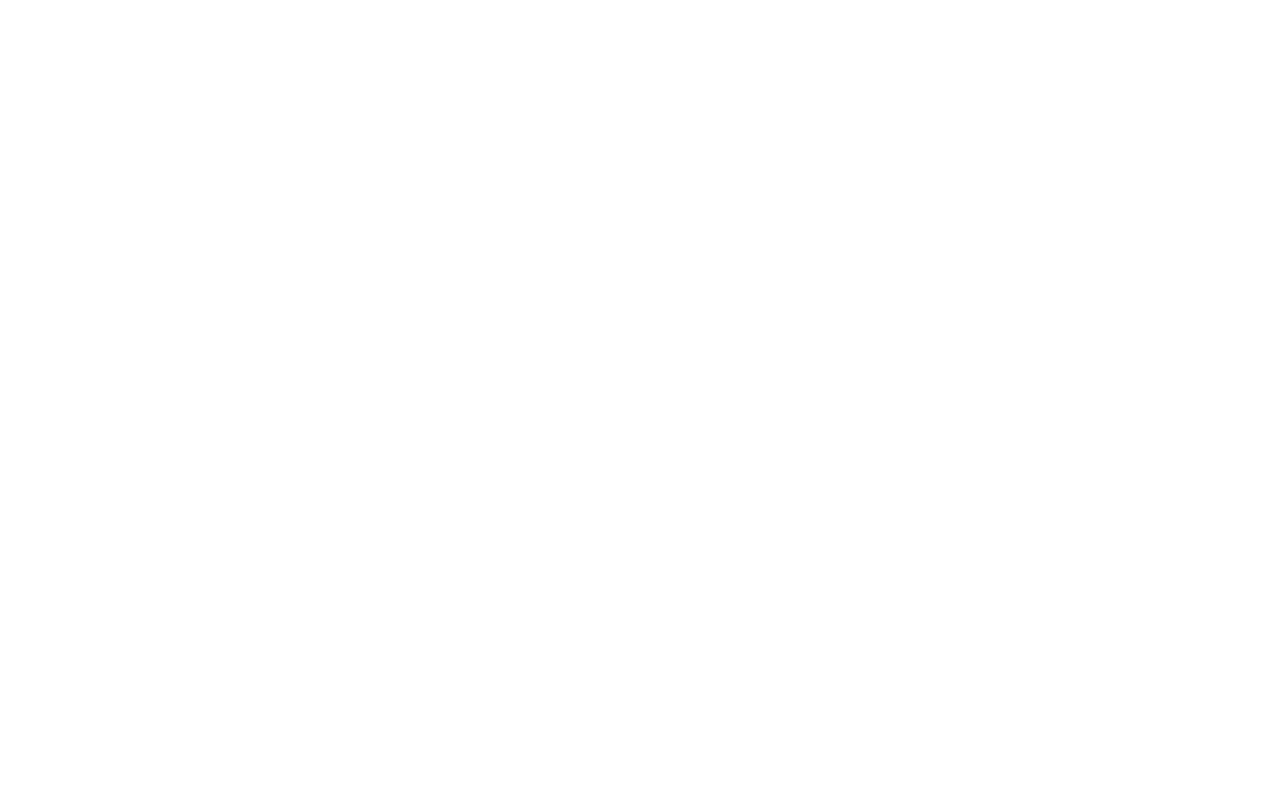
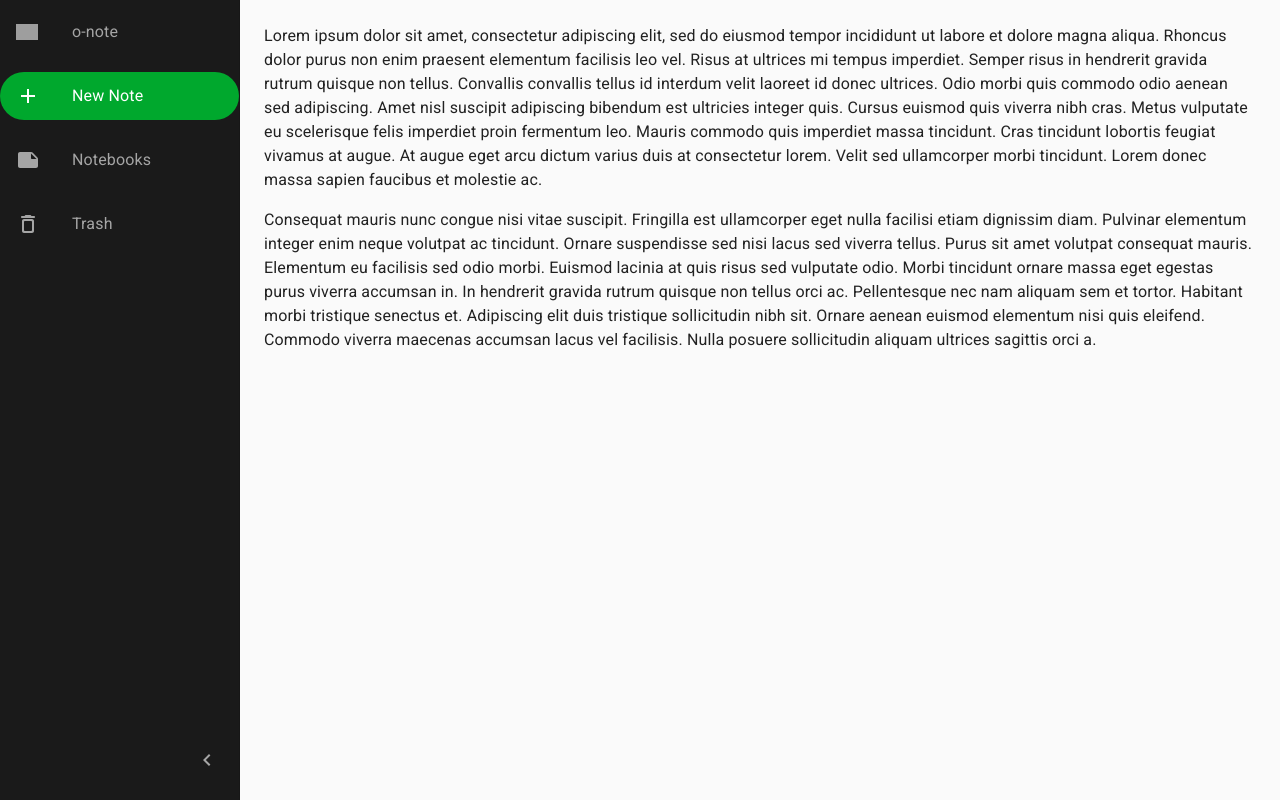
Before and after one commit to heegupark/omega-note, a Next.js app: page / in a window 1280 px wide. Built offline with nearby package versions, Linux system fonts and the light colour scheme; grey boxes are pictures that could not be loaded.

Commit message:
inital drawer

```diff
--- /dev/null
+++ b/components/left-drawer.tsx
@@ -0,0 +1,211 @@
+import React from 'react';
+import clsx from 'clsx';
+import { createStyles, makeStyles, Theme } from '@material-ui/core/styles';
+import Drawer from '@material-ui/core/Drawer';
+import List from '@material-ui/core/List';
+import CssBaseline from '@material-ui/core/CssBaseline';
+import Typography from '@material-ui/core/Typography';
+import IconButton from '@material-ui/core/IconButton';
+import ChevronLeftIcon from '@material-ui/icons/ChevronLeft';
+import ChevronRightIcon from '@material-ui/icons/ChevronRight';
+import ListItem from '@material-ui/core/ListItem';
+import ListItemIcon from '@material-ui/core/ListItemIcon';
+import ListItemText from '@material-ui/core/ListItemText';
+import DeleteOutlineRoundedIcon from '@material-ui/icons/DeleteOutlineRounded';
+import NoteRoundedIcon from '@material-ui/icons/NoteRounded';
+import { Flex, Box } from '@chakra-ui/core';
+import Tooltip from '@material-ui/core/Tooltip';
+import AddIcon from '@material-ui/icons/Add';
+
+const drawerWidth = 240;
+
+const useStyles = makeStyles((theme: Theme) =>
+  createStyles({
+    root: {
+      display: 'flex',
+    },
+    appBar: {
+      zIndex: theme.zIndex.drawer + 1,
+      transition: theme.transitions.create(['width', 'margin'], {
+        easing: theme.transitions.easing.sharp,
+        duration: theme.transitions.duration.leavingScreen,
+      }),
+    },
+    appBarShift: {
+      marginLeft: drawerWidth,
+      width: `calc(100% - ${drawerWidth}px)`,
+      transition: theme.transitions.create(['width', 'margin'], {
+        easing: theme.transitions.easing.sharp,
+        duration: theme.transitions.duration.enteringScreen,
+      }),
+    },
+    menuButton: {
+      marginRight: 36,
+    },
+    hide: {
+      display: 'none',
+    },
+    drawer: {
+      width: drawerWidth,
+      flexShrink: 0,
+      whiteSpace: 'nowrap',
+    },
+    drawerOpen: {
+      width: drawerWidth,
+      transition: theme.transitions.create('width', {
+        easing: theme.transitions.easing.sharp,
+        duration: theme.transitions.duration.enteringScreen,
+      }),
+      backgroundColor: 'rgb(26,26,26)',
+      color: 'rgb(165,165,165)',
+    },
+    drawerClose: {
+      transition: theme.transitions.create('width', {
+        easing: theme.transitions.easing.sharp,
+        duration: theme.transitions.duration.leavingScreen,
+      }),
+      overflowX: 'hidden',
+      width: theme.spacing(7) + 1,
+      [theme.breakpoints.up('sm')]: {
+        width: theme.spacing(7) + 1,
+      },
+      backgroundColor: 'rgb(26,26,26)',
+    },
+    toolbar: {
+      position: 'absolute',
+      bottom: '0',
+      right: '0',
+      padding: theme.spacing(0, 1),
+      // necessary for content to be below app bar
+      ...theme.mixins.toolbar,
+    },
+    content: {
+      flexGrow: 1,
+      padding: theme.spacing(3),
+    },
+    icon: {
+      color: 'rgb(165,165,165)',
+    },
+    addNoteIcon: {
+      color: 'white',
+    },
+    addNote: {
+      backgroundColor: 'rgb(0,168,45)',
+      color: 'white',
+      borderRadius: '50px',
+      '&:hover': {
+        backgroundColor: 'rgb(0,143,38)',
+      },
+    },
+  })
+);
+
+export default function LeftDrawer() {
+  const classes = useStyles();
+  const [open, setOpen] = React.useState(true);
+
+  const handleDrawerToggle = () => {
+    setOpen(!open);
+  };
+
+  return (
+    <div className={classes.root}>
+      <CssBaseline />
+
+      <Drawer
+        variant="permanent"
+        className={clsx(classes.drawer, {
+          [classes.drawerOpen]: open,
+          [classes.drawerClose]: !open,
+        })}
+        classes={{
+          paper: clsx({
+            [classes.drawerOpen]: open,
+            [classes.drawerClose]: !open,
+          }),
+        }}
+      >
+        <List>
+          <ListItem key="o-note">
+            <ListItemIcon>
+              <img
+                src="../../static/images/o-logo.png"
+                style={{ width: '22px' }}
+              />
+            </ListItemIcon>
+            <ListItemText primary="o-note" />
+          </ListItem>
+        </List>
+        <List>
+          <ListItem button key="add-note" className={classes.addNote}>
+            <ListItemIcon>
+              <AddIcon className={classes.addNoteIcon} />
+            </ListItemIcon>
+            <ListItemText primary="New Note" />
+          </ListItem>
+        </List>
+        <List>
+          <ListItem button key="Notebooks">
+            <ListItemIcon>
+              <NoteRoundedIcon className={classes.icon} />
+            </ListItemIcon>
+            <ListItemText primary="Notebooks" />
+          </ListItem>
+        </List>
+        <List>
+          <ListItem button key="Trash">
+            <ListItemIcon>
+              <DeleteOutlineRoundedIcon className={classes.icon} />
+            </ListItemIcon>
+            <ListItemText primary="Trash" />
+          </ListItem>
+        </List>
+        <div className={classes.toolbar}>
+          <IconButton onClick={handleDrawerToggle} className={classes.icon}>
+            {open ? (
+              <Tooltip title="Click to close" arrow>
+                <ChevronLeftIcon />
+              </Tooltip>
+            ) : (
+              <Tooltip title="Click to open" arrow>
+                <ChevronRightIcon />
+              </Tooltip>
+            )}
+          </IconButton>
+        </div>
+      </Drawer>
+      <main className={classes.content}>
+        {/* <div className={classes.toolbar} /> */}
+        <Typography paragraph>
+          Lorem ipsum dolor sit amet, consectetur adipiscing elit, sed do
+          eiusmod tempor incididunt ut labore et dolore magna aliqua. Rhoncus
+          dolor purus non enim praesent elementum facilisis leo vel. Risus at
+          ultrices mi tempus imperdiet. Semper risus in hendrerit gravida rutrum
+          quisque non tellus. Convallis convallis tellus id interdum velit
+          laoreet id donec ultrices. Odio morbi quis commodo odio aenean sed
+          adipiscing. Amet nisl suscipit adipiscing bibendum est ultricies
+          integer quis. Cursus euismod quis viverra nibh cras. Metus vulputate
+          eu scelerisque felis imperdiet proin fermentum leo. Mauris commodo
+          quis imperdiet massa tincidunt. Cras tincidunt lobortis feugiat
+          vivamus at augue. At augue eget arcu dictum varius duis at consectetur
+          lorem. Velit sed ullamcorper morbi tincidunt. Lorem donec massa sapien
+          faucibus et molestie ac.
+        </Typography>
+        <Typography paragraph>
+          Consequat mauris nunc congue nisi vitae suscipit. Fringilla est
+          ullamcorper eget nulla facilisi etiam dignissim diam. Pulvinar
+          elementum integer enim neque volutpat ac tincidunt. Ornare suspendisse
+          sed nisi lacus sed viverra tellus. Purus sit amet volutpat consequat
+          mauris. Elementum eu facilisis sed odio morbi. Euismod lacinia at quis
+          risus sed vulputate odio. Morbi tincidunt ornare massa eget egestas
+          purus viverra accumsan in. In hendrerit gravida rutrum quisque non
+          tellus orci ac. Pellentesque nec nam aliquam sem et tortor. Habitant
+          morbi tristique senectus et. Adipiscing elit duis tristique
+          sollicitudin nibh sit. Ornare aenean euismod elementum nisi quis
+          eleifend. Commodo viverra maecenas accumsan lacus vel facilisis. Nulla
+          posuere sollicitudin aliquam ultrices sagittis orci a.
+        </Typography>
+      </main>
+    </div>
+  );
+}
--- a/components/main.tsx
+++ b/components/main.tsx
@@ -1,6 +1,11 @@
 import React, { useState, useEffect } from 'react';
 // import Disclaimer from './disclaimer';
+import LeftDrawer from './left-drawer';
 
 export default function Main(props: any) {
-  return <></>;
+  return (
+    <>
+      <LeftDrawer />
+    </>
+  );
 }
--- a/pages/_app.tsx
+++ b/pages/_app.tsx
@@ -1,4 +1,4 @@
-import '../static/styles.css';
+// import '../static/styles.css';
 import type { AppProps } from 'next/app';
 
 export default function MyApp({ Component, pageProps }: AppProps) {
--- /dev/null
+++ b/pages/_document.tsx
@@ -0,0 +1,76 @@
+import React from 'react';
+import Document, { Html, Head, Main, NextScript } from 'next/document';
+import { ServerStyleSheets } from '@material-ui/styles';
+import { createMuiTheme, responsiveFontSizes } from '@material-ui/core/styles';
+
+const theme = responsiveFontSizes(createMuiTheme());
+
+class MyDocument extends Document {
+  render() {
+    return (
+      <Html>
+        <Head>
+          <meta charSet="utf-8" />
+          <meta
+            name="viewport"
+            content="minimum-scale=1, initial-scale=1, width=device-width, shrink-to-fit=no"
+          />
+          <meta name="theme-color" content={theme.palette.primary.main} />
+          <link
+            rel="stylesheet"
+            href="https://fonts.googleapis.com/css?family=Roboto:300,400,500,700|Roboto+Slab:400,700|Material+Icons"
+          />
+          <style jsx global>
+            {`
+              html,
+              body {
+                height: 100%;
+                width: 100%;
+              }
+              *,
+              *:after,
+              *:before {
+                box-sizing: border-box;
+              }
+              body {
+                font-family: 'Roboto', 'Helvetica', 'Arial', sans-serif;
+                font-size: 1rem;
+                margin: 0;
+              }
+            `}
+          </style>
+        </Head>
+        <body>
+          <Main />
+          <NextScript />
+        </body>
+      </Html>
+    );
+  }
+}
+
+MyDocument.getInitialProps = async (ctx) => {
+  // Render app and page and get the context of the page with collected side effects.
+  const sheets = new ServerStyleSheets();
+  const originalRenderPage = ctx.renderPage;
+
+  ctx.renderPage = () =>
+    originalRenderPage({
+      enhanceApp: (App) => (props) => sheets.collect(<App {...props} />),
+    });
+
+  const initialProps = await Document.getInitialProps(ctx);
+
+  return {
+    ...initialProps,
+    // Styles fragment is rendered after the app and page rendering finish.
+    styles: [
+      <React.Fragment key="styles">
+        {initialProps.styles}
+        {sheets.getStyleElement()}
+      </React.Fragment>,
+    ],
+  };
+};
+
+export default MyDocument;
--- a/static/styles.css
+++ b/static/styles.css
@@ -1,8 +1,3 @@
-* {
-  box-sizing: border-box;
-  outline: none;
-}
-
 html,
 body {
   margin: 0;
```
Also changed, not shown: package.json (+12 -4 lines), 2 other files (tests, documents, lock files or other folders).
